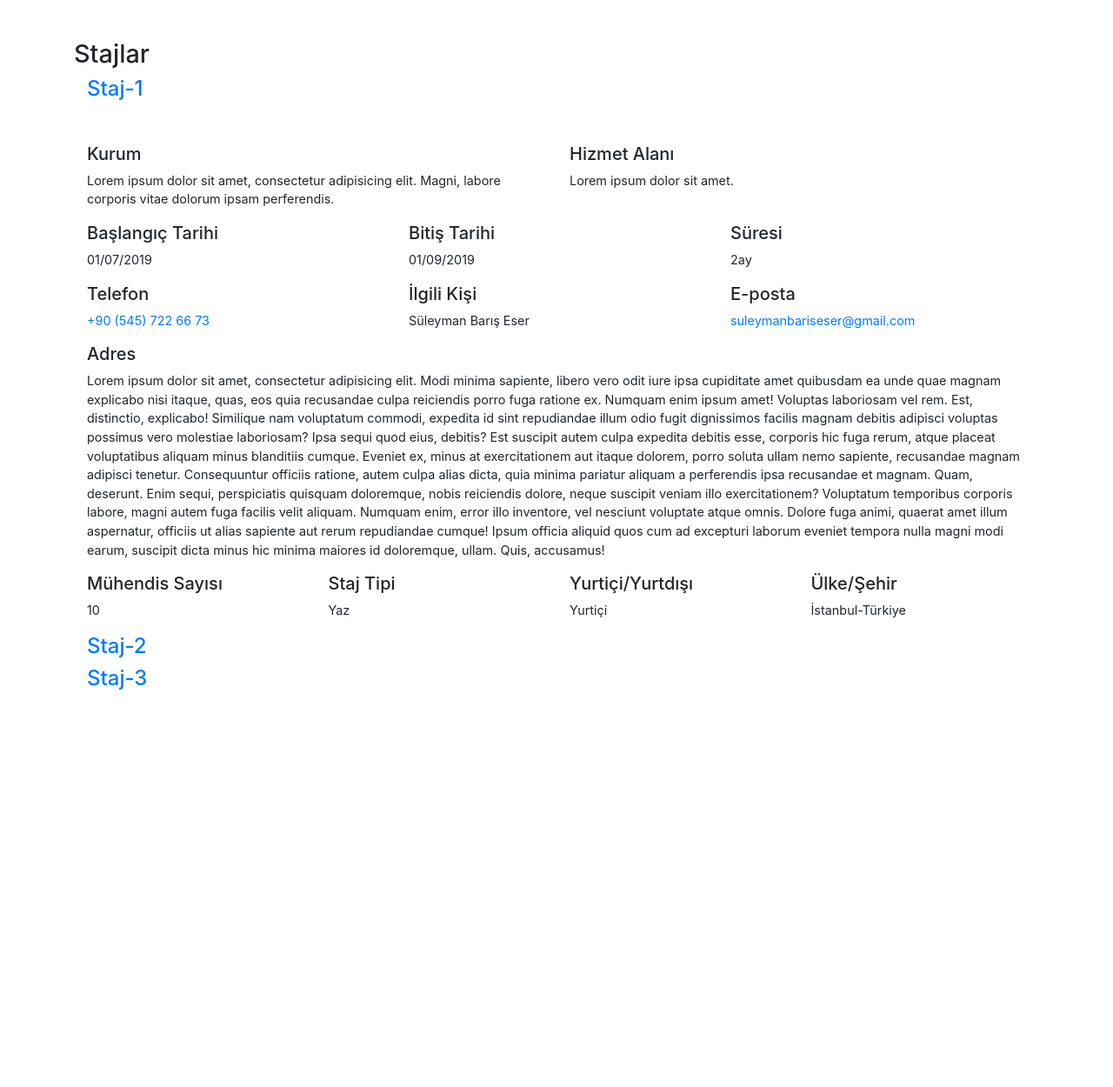
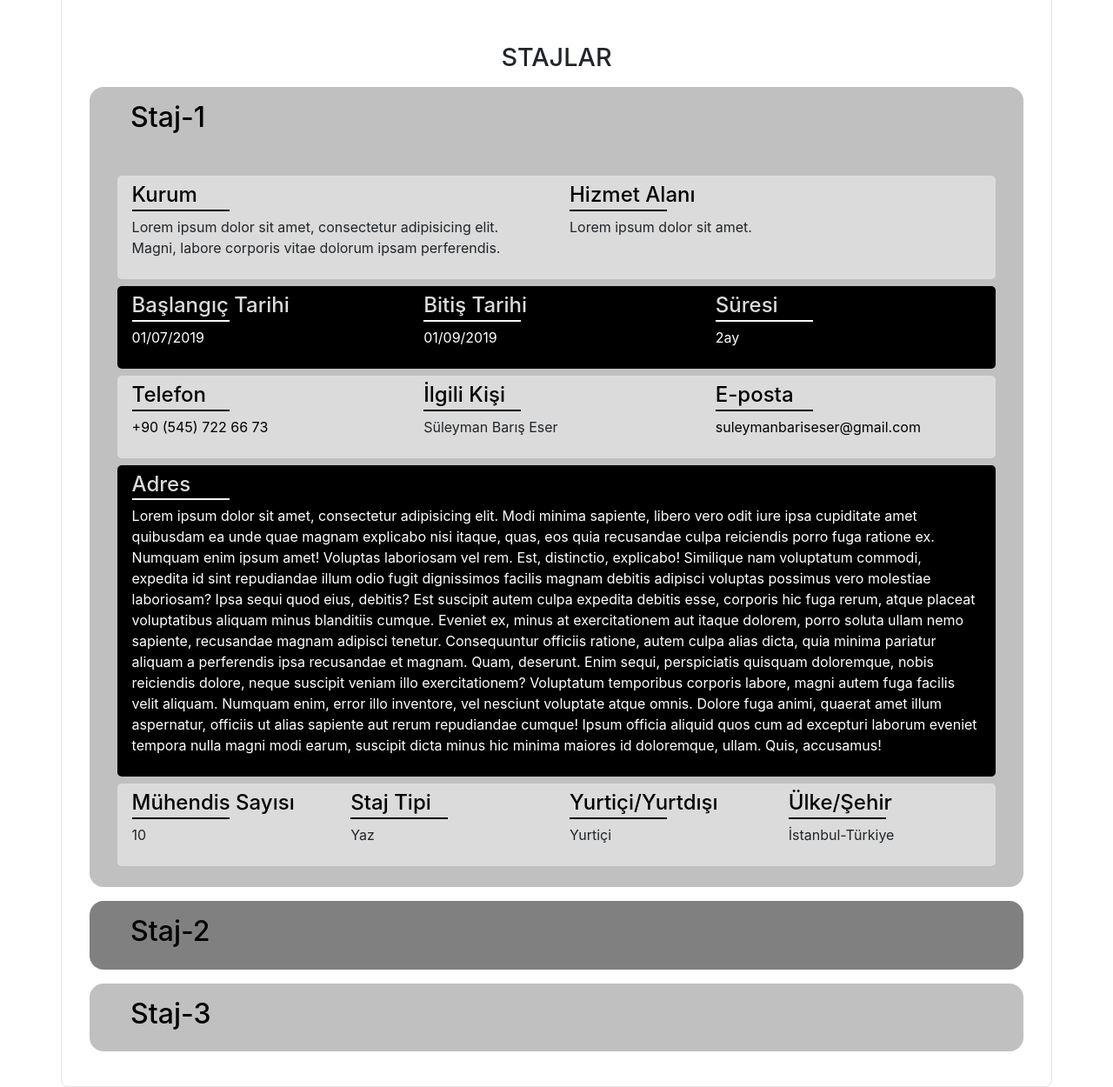
Before and after one commit to evrimsahin/MarmaraSYS, a Django app: page /index/ in a window 1280 px wide. Shown: the part 537-1787 px from the top of the page at 87% size. Before the commit the page ends 1330 px from the top, so only its background shows below. Run offline with Django 3.2, Linux system fonts and the light colour scheme; some libraries are stand-ins or nearby versions.

Commit message:
index page bugs are fixed

```diff
--- a/static/css/admin.css
+++ b/static/css/admin.css
@@ -1,3 +1,7 @@
+ul {
+  list-style: none;
+  padding: 0; }
+
 .page-content {
   font-family: 'Roboto Slab', serif;
   color: #0f0f0f; }
@@ -10,12 +14,6 @@ h1 {
 
 h2 {
   font-size: 1.8rem; }
-
-.table-head-part {
-  display: flex;
-  width: 100%;
-  justify-content: space-between;
-  color: #bd0211; }
 
 .row {
   margin: 0; }
--- /dev/null
+++ b/static/css/student.css
@@ -0,0 +1,128 @@
+#test {
+  position: fixed;
+  top: 0;
+  right: 0;
+  padding: 1rem;
+  z-index: 999; }
+  #test button {
+    background-color: transparent;
+    border: none;
+    outline: none; }
+  #test span {
+    width: 30px;
+    border-top: 2px solid blue;
+    padding: .2rem 0;
+    display: block; }
+  #test span:nth-child(2) {
+    width: 20px; }
+
+nav {
+  position: fixed;
+  background-color: black;
+  height: 100%;
+  z-index: 900;
+  right: 0;
+  color: white;
+  top: 0;
+  padding-top: 2rem;
+  transition: 1s;
+  width: 25rem;
+  overflow: hidden; }
+  nav ul {
+    width: 100%; }
+    nav ul li {
+      display: block;
+      width: 25rem;
+      text-align: center;
+      font-size: 1.5rem;
+      margin: 1rem 0;
+      background-color: #909090;
+      padding: .5rem 0; }
+      nav ul li a {
+        color: white; }
+        nav ul li a:hover {
+          color: white; }
+
+.hidden-nav {
+  width: 0 !important; }
+
+.container {
+  border: 1px solid rgba(0, 0, 0, 0.1);
+  padding: 1.5rem 0;
+  margin-top: 1.5rem;
+  border-radius: .5rem; }
+
+.student-info {
+  padding-top: .5rem; }
+
+.img-wrapper {
+  display: flex;
+  justify-content: center;
+  height: 350px; }
+
+a {
+  color: black;
+  display: block;
+  text-decoration: none; }
+  a:hover {
+    color: black;
+    text-decoration: none; }
+
+img {
+  width: 75%;
+  object-fit: cover;
+  object-position: center;
+  border-radius: 1rem; }
+
+.student {
+  font-family: Roboto-Slab; }
+
+.student-id {
+  color: rgba(0, 0, 0, 0.7);
+  font-size: 1.2rem; }
+
+.hr {
+  border-top: 2px solid white;
+  border-radius: 5px;
+  width: 7rem;
+  margin: .2rem 0;
+  transform: translate(0, -0.5rem); }
+
+.stajlar h2 {
+  text-transform: uppercase;
+  text-align: center; }
+.stajlar .staj-unit {
+  padding: 1rem 2rem;
+  margin: 1rem 2rem;
+  border-radius: 1rem; }
+  .stajlar .staj-unit h4 {
+    font-size: 2rem; }
+  .stajlar .staj-unit .row {
+    border-radius: 5px;
+    padding: .5rem .1rem;
+    margin: .5rem 0; }
+    .stajlar .staj-unit .row h5 {
+      font-size: 1.5rem; }
+      .stajlar .staj-unit .row h5::after {
+        content: "";
+        display: block;
+        width: 7rem;
+        border-top: 2px solid white;
+        transform: translate(0, 2px); }
+  .stajlar .staj-unit .row:nth-child(odd) {
+    background-color: #dbdbdb; }
+    .stajlar .staj-unit .row:nth-child(odd) h5 {
+      color: #000; }
+      .stajlar .staj-unit .row:nth-child(odd) h5::after {
+        border-top: 2px solid black; }
+  .stajlar .staj-unit .row:nth-child(even) {
+    background-color: #000;
+    color: white; }
+    .stajlar .staj-unit .row:nth-child(even) h5 {
+      color: #dbdbdb; }
+.stajlar .staj-unit:nth-child(even) {
+  background-color: #c0c0c0; }
+.stajlar .staj-unit:nth-child(odd) {
+  background-color: #808080; }
+
+/*# sourceMappingURL=student.css.map */
--- a/static/sass/_main.scss
+++ b/static/sass/_main.scss
@@ -1,6 +1,9 @@
 $user-color: #0f0f0f;
 $orangecolor: #bd0211;
-
+ul{
+    list-style: none;
+    padding: 0;
+}
 .page-content{
     font-family: 'Roboto Slab', serif;
     color: $user-color;
@@ -16,13 +19,6 @@ h1{
 
 h2{
     font-size: 1.8rem;
-}
-
-.table-head-part{
-    display: flex;
-    width: 100%;
-    justify-content: space-between;
-    color: $orangecolor;
 }
 
 .row{
--- /dev/null
+++ b/static/sass/student.scss
@@ -0,0 +1,112 @@
+@import "studentpanel";
+
+.container {
+    border: 1px solid rgba(0, 0, 0, .1);
+    padding: 1.5rem 0;
+    margin-top: 1.5rem;
+    border-radius: .5rem;
+}
+
+.student-info {
+    padding-top: .5rem;
+}
+
+.img-wrapper {
+    display: flex;
+    justify-content: center;
+    height: 350px;
+}
+a{
+    color: black;
+    display: block;
+    text-decoration: none;
+    &:hover{
+        color: black;
+        text-decoration: none;
+    }
+
+}
+img {
+    width: 75%;
+    object-fit: cover;
+    object-position: center;
+    border-radius: 1rem;
+}
+
+.student {
+    font-family: Roboto-Slab;
+}
+
+.student-id {
+    color: rgba(0, 0, 0, .7);
+    font-size: 1.2rem;
+}
+
+.hr {
+    border-top: 2px solid white;
+    border-radius: 5px;
+    width: 7rem;
+    margin: .2rem 0;
+    transform: translate(0, -.5rem);
+}
+
+.stajlar {
+    h2 {
+        text-transform: uppercase;
+        text-align: center;
+    }
+
+    .staj-unit {
+        padding: 1rem 2rem;
+        margin: 1rem 2rem;
+        border-radius: 1rem;
+
+        h4 {
+            font-size: 2rem;
+        }
+
+        .row {
+            border-radius: 5px;
+            padding: .5rem .1rem;
+            margin: .5rem 0;
+
+            h5 {
+                font-size: 1.5rem;
+
+                &::after {
+                    content: "";
+                    display: block;
+                    width: 7rem;
+                    border-top: 2px solid white;
+                    transform: translate(0, 2px);
+                }
+            }
+        }
+
+        .row:nth-child(odd) {
+            background-color: #dbdbdb;
+
+            h5 {
+                color: #000;
+                &::after {
+                    border-top: 2px solid black;
+                }
+            }
+        }
+
+        .row:nth-child(even) {
+            background-color: #000;
+            color: white;
+
+            h5 {
+                color: #dbdbdb;
+            }
+        }
+    }
+    .staj-unit:nth-child(even){
+        background-color: #c0c0c0;
+    }
+    .staj-unit:nth-child(odd){
+        background-color: #808080;
+    }
+}
--- a/templates/index.html
+++ b/templates/index.html
@@ -9,7 +9,7 @@
     <link rel="stylesheet" href="https://stackpath.bootstrapcdn.com/bootstrap/4.4.1/css/bootstrap.min.css" integrity="sha384-Vkoo8x4CGsO3+Hhxv8T/Q5PaXtkKtu6ug5TOeNV6gBiFeWPGFN9MuhOf23Q9Ifjh" crossorigin="anonymous">
     <link href="https://fonts.googleapis.com/css2?family=Indie+Flower&display=swap" rel="stylesheet">
     <link rel="stylesheet" href="{% static 'fontawesome/css/all.css' %}">
-    <link rel="stylesheet" href="{% static  'css/sidebar.css'%}">
+    <link rel="stylesheet" href="{% static 'css/student.css'%}">
     <link rel="stylesheet" href="{% static 'css/admin.css'%}">
     <link href="https://fonts.googleapis.com/css2?family=Roboto+Slab&display=swap" rel="stylesheet">
     <title>Hello, world!</title>
@@ -32,7 +32,7 @@
     </nav>
     <div class="container">
         <div class="row">
-            <div class="col-xs-12 col-md-4 img-wrapper"><img src="no-user.png" alt=""></div>
+            <div class="col-xs-12 col-md-4 img-wrapper"><img src="../static/no-user.png" alt=""></div>
             <div class="col-xs-12 col-md-8 student-info">
                 <h1 class="student student-name">Süleyman Barış Eser</h1>
                 <h3 class="student student-id">150116055</h3>
```
Also changed, not shown: static/css/intern.css (+4 -6 lines), static/sass/_studentpanel.scss (added, +59 -0 lines), static/no-user.png (added), 3 other files.
